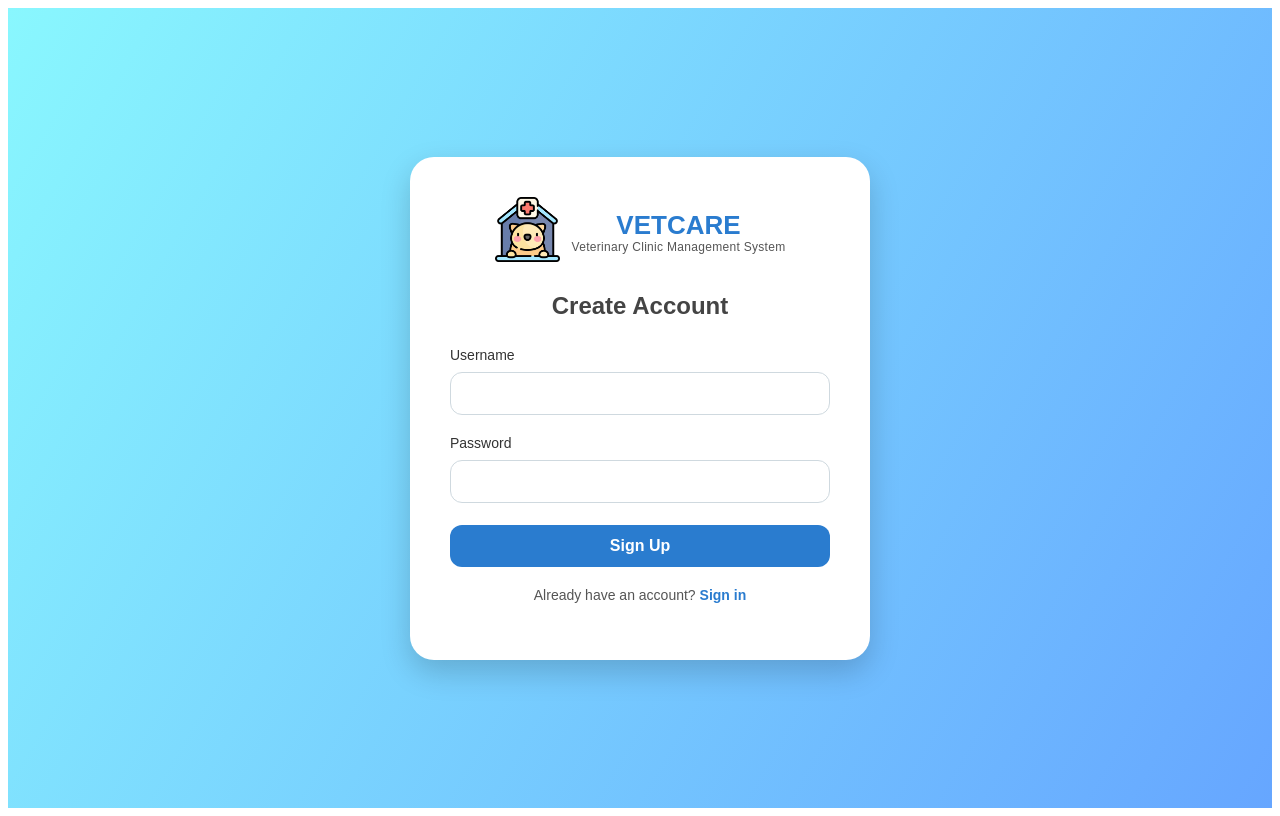
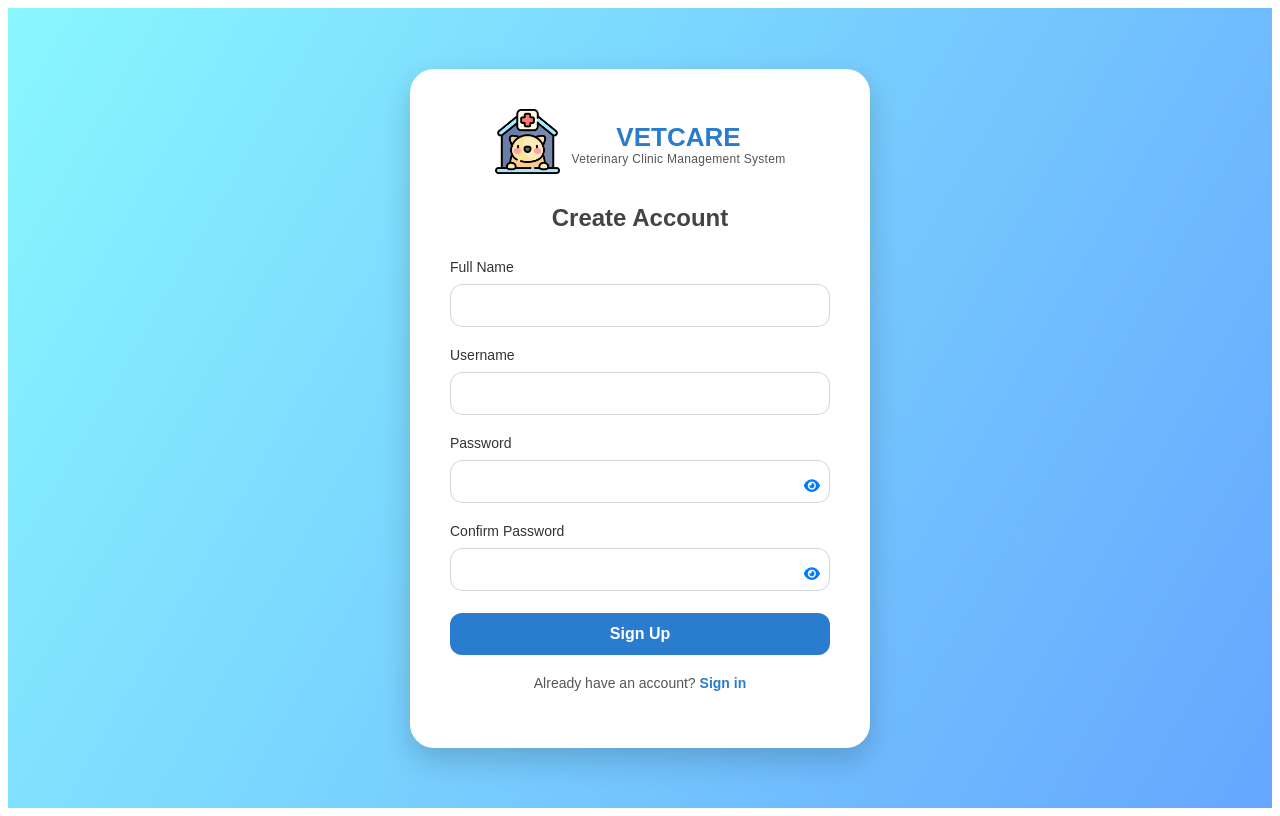
Before and after one commit to ketsaraporn-k/VETCARE, a React (Vite) app in the folder frontEnd/: page /login in a window 1280 px wide. Both pictures are taken after a click on the element "Create one". Built offline with nearby package versions, Linux system fonts and the light colour scheme; no server answers.

Commit message:
up Create Account

```diff
--- a/frontEnd/src/App.jsx
+++ b/frontEnd/src/App.jsx
@@ -8,6 +8,7 @@ import Dashboard from "./pages/Dashboard.jsx";
 import Pets from "./pages/OwnerPets.jsx";
 import PetDetail from "./pages/OwnerPetDetail.jsx";
 import Profile from "./pages/OwnerProfile.jsx";
+import EmployeeProfile from "./pages/EmployeeProfile.jsx";
 import Appointments from "./pages/OwnerAppointments.jsx";
 import OwnerDashboard from "./pages/OwnerDashboard.jsx";
 
@@ -133,6 +134,7 @@ function App() {
 
               {/* อื่น ๆ */}
               <Route path="profile" element={<Profile user={user} />} />
+              <Route path="employee-profile" element={<EmployeeProfile user={user} />} />
               <Route path="appointments" element={ isOwner ? (<Appointments user={user} />) : (<StaffAppointments user={user} />)}/>
               <Route path="inventory" element={<Inventory user={user} />} />
               <Route path="cash" element={<CashFlow user={user} />} />
--- a/frontEnd/src/components/Auth.css
+++ b/frontEnd/src/components/Auth.css
@@ -170,3 +170,28 @@
   line-height: 1.3;
   letter-spacing: 0.3px;
 }
+
+.password-wrapper {
+  position: relative;
+  width: 100%;
+}
+
+.password-wrapper input {
+  width: 100%;
+  padding-right: 60px; /* เว้นที่ให้ปุ่ม Show */
+}
+
+.toggle-pass {
+  position: absolute;
+  right: 10px;
+  top: 50%;
+  transform: translateY(-50%);
+  cursor: pointer;
+  color: #007bff;
+  font-size: 0.9rem;
+  user-select: none;
+}
+
+.toggle-pass:hover {
+  text-decoration: underline;
+}
--- a/frontEnd/src/components/Auth.jsx
+++ b/frontEnd/src/components/Auth.jsx
@@ -5,10 +5,22 @@ import "./Auth.css";
 
 export default function Auth({ onLogin }) {
   const [mode, setMode] = useState("login");
-  const [form, setForm] = useState({ username: "", password: "" });
+
+  //  เพิ่มฟิลด์ confirmPassword + name สำหรับสมัคร
+  const [form, setForm] = useState({
+    username: "",
+    password: "",
+    confirmPassword: "", //  เพิ่ม
+    name: "" //  เพิ่ม
+  });
+
   const [loading, setLoading] = useState(false);
   const [error, setError] = useState(null);
   const [successMsg, setSuccessMsg] = useState("");
+
+  // ⭐ เพิ่ม state สำหรับ Show / Hide password
+  const [showPassword, setShowPassword] = useState(false);  // ⭐ เพิ่ม
+  const [showConfirm, setShowConfirm] = useState(false);    // ⭐ เพิ่ม
 
   const handleChange = (e) => {
     setForm({ ...form, [e.target.name]: e.target.value });
@@ -22,13 +34,35 @@ export default function Auth({ onLogin }) {
 
     try {
       if (mode === "register") {
-        await api.post("/api/users/register", form);
+        //  ตรวจสอบว่ารหัสผ่านตรงกันหรือไม่
+        if (form.password !== form.confirmPassword) {
+          setError("Passwords do not match!");
+          setLoading(false);
+          return;
+        }
+
+        //  ส่งข้อมูลเพิ่ม name ไปด้วย
+        await api.post("/api/users/register", {
+          username: form.username,
+          password: form.password,
+          name: form.name
+        });
+
         setSuccessMsg("Account created! Please log in.");
         setMode("login");
-        setForm({ username: "", password: "" });
+
+        //  reset ฟอร์มใหม่ทั้งหมด
+        setForm({
+          username: "",
+          password: "",
+          confirmPassword: "",
+          name: ""
+        });
+
         return;
       }
 
+      // ---------------- LOGIN MODE ----------------
       const res = await api.post("/api/users/login", form);
       const returned = res.data || {};
 
@@ -42,6 +76,7 @@ export default function Auth({ onLogin }) {
 
       localStorage.setItem("user", JSON.stringify(user));
       if (onLogin) onLogin(user);
+
     } catch (err) {
       const msg = err?.response?.data?.error || err.message || "Error occurred";
       setError(msg);
@@ -69,6 +104,20 @@ export default function Auth({ onLogin }) {
         {successMsg && <div className="auth-success">{successMsg}</div>}
 
         <form onSubmit={handleSubmit}>
+
+          {/*  ฟิลด์เฉพาะ Register: Full Name */}
+          {mode === "register" && (
+            <>
+              <label>Full Name</label>
+              <input
+                name="name"
+                value={form.name}
+                onChange={handleChange}
+                required
+              />
+            </>
+          )}
+
           <label>Username</label>
           <input
             name="username"
@@ -77,14 +126,51 @@ export default function Auth({ onLogin }) {
             required
           />
 
+          {/* ⭐ PASSWORD with Show/Hide */}
           <label>Password</label>
-          <input
-            type="password"
-            name="password"
-            value={form.password}
-            onChange={handleChange}
-            required
-          />
+          <div className="password-wrapper">   {/* ⭐ เพิ่ม wrapper */}
+            <input
+              type={showPassword ? "text" : "password"}   // ⭐ เปลี่ยน type
+              name="password"
+              value={form.password}
+              onChange={handleChange}
+              required
+            />
+
+            {/* ⭐ ปุ่มสลับ Show/Hide */}
+            <span
+              className="toggle-pass"
+              onClick={() => setShowPassword(!showPassword)}
+            >
+              <i className={showPassword ? "fa-solid fa-eye-slash" : "fa-solid fa-eye"}></i>
+            </span>
+          </div>
+
+          {/*  ฟิลด์เฉพาะ Register: Confirm Password */}
+          {mode === "register" && (
+            <>
+              <label>Confirm Password</label>
+
+              {/* ⭐ Confirm password with Show/Hide */}
+              <div className="password-wrapper">   {/* ⭐ เพิ่ม wrapper */}
+                <input
+                  type={showConfirm ? "text" : "password"}  // ⭐ เปลี่ยน type
+                  name="confirmPassword"
+                  value={form.confirmPassword}
+                  onChange={handleChange}
+                  required
+                />
+
+                {/* ⭐ ปุ่ม Show/Hide */}
+                <span
+                  className="toggle-pass"
+                  onClick={() => setShowConfirm(!showConfirm)}
+                >
+                  <i className={showConfirm ? "fa-solid fa-eye-slash" : "fa-solid fa-eye"}></i>
+                </span>
+              </div>
+            </>
+          )}
 
           <button type="submit" disabled={loading}>
             {loading ? "Processing..." : mode === "login" ? "Sign In" : "Sign Up"}
--- a/frontEnd/src/components/Sidebar.jsx
+++ b/frontEnd/src/components/Sidebar.jsx
@@ -84,7 +84,7 @@ const Sidebar = ({ user, onLogout }) => {
     { name: "View Move Requests", icon: "fa-solid fa-list", path: "/branches/move-requests" },
     { name: "Update Inventory", icon: "fa-solid fa-boxes-packing", path: "/admin/inventory/update" },
     { name: "Branch Summary", icon: "fa-solid fa-layer-group", path: "/branch-summary" },
-    { name: "Profile", icon: "fa-regular fa-user", path: "/profile" },
+    { name: "Employee Profile", icon: "fa-regular fa-user", path: "/employee-profile" },
     { name: "Patients (Pets)", icon: "fa-solid fa-dog", path: "/pets" },
     { name: "Appointments", icon: "fa-regular fa-calendar", path: "/appointments" },
     { name: "Inventory", icon: "fa-solid fa-box", path: "/inventory" }
@@ -93,7 +93,7 @@ const Sidebar = ({ user, onLogout }) => {
 
   const doctorMenu = [
     { name: "Doctor Dashboard", icon: "fa-solid fa-stethoscope", path: "/doctor" },
-    { name: "Profile", icon: "fa-regular fa-user", path: "/profile" },
+    { name: "Employee Profile", icon: "fa-regular fa-user", path: "/employee-profile" },
     { name: "Appointments", icon: "fa-regular fa-calendar", path: "/appointments" },
     { name: "Update Inventory", icon: "fa-solid fa-boxes-packing", path: "/admin/inventory/update" },
     { name: "Inventory", icon: "fa-solid fa-box", path: "/inventory" },
@@ -102,7 +102,7 @@ const Sidebar = ({ user, onLogout }) => {
 
   const staffMenu = [
     { name: "Staff Dashboard", icon: "fa-solid fa-user-nurse", path: "/staff-dashboard" },
-    { name: "Profile", icon: "fa-regular fa-user", path: "/profile" },
+    { name: "Employee Profile", icon: "fa-regular fa-user", path: "/employee-profile" },
     { name: "Appointments", icon: "fa-regular fa-calendar", path: "/appointments" },
     { name: "Inventory", icon: "fa-solid fa-box", path: "/inventory" },
     { name: "Patients (Pets)", icon: "fa-solid fa-dog", path: "/pets" },
@@ -124,7 +124,7 @@ const Sidebar = ({ user, onLogout }) => {
   } else {
     // fallback: if no recognized role, show a minimal set (you can change or leave empty)
     menuItems = [
-      { name: "Profile", icon: "fa-regular fa-user", path: "/profile" },
+      { name: "employee-profile", icon: "fa-regular fa-user", path: "/employee-profile" },
       { name: "Patients (Pets)", icon: "fa-solid fa-dog", path: "/pets" },
       { name: "Appointments", icon: "fa-regular fa-calendar", path: "/appointments" },
     ];
--- a/frontEnd/src/layout/MainLayout.jsx
+++ b/frontEnd/src/layout/MainLayout.jsx
@@ -48,6 +48,9 @@ const MainLayout = ({ user, onLogout }) => {
   } else if (path.startsWith("/branches")) {
     title = "Branches";
     subtitle = "Branch management & transfer requests";
+  } else if (path.startsWith("/employee-profile")) {
+    title = "Employee Profile";
+    subtitle = "----------";
   }
 
   return (
--- a/frontEnd/src/pages/Profile.css
+++ b/frontEnd/src/pages/EmployeeProfile.css
@@ -1,4 +1,4 @@
-/* src/pages/Profile.css */
+/* scr/pages/EmployeeProfile.css */
 
 .profile-container {
   width: 100%;
```
Also changed, not shown: frontEnd/src/pages/EmployeeProfile.jsx (renamed from frontEnd/src/pages/Profile.jsx, +5 -5 lines), frontEnd/src/pages/Login.css (deleted), frontEnd/src/pages/Login.jsx (deleted).
